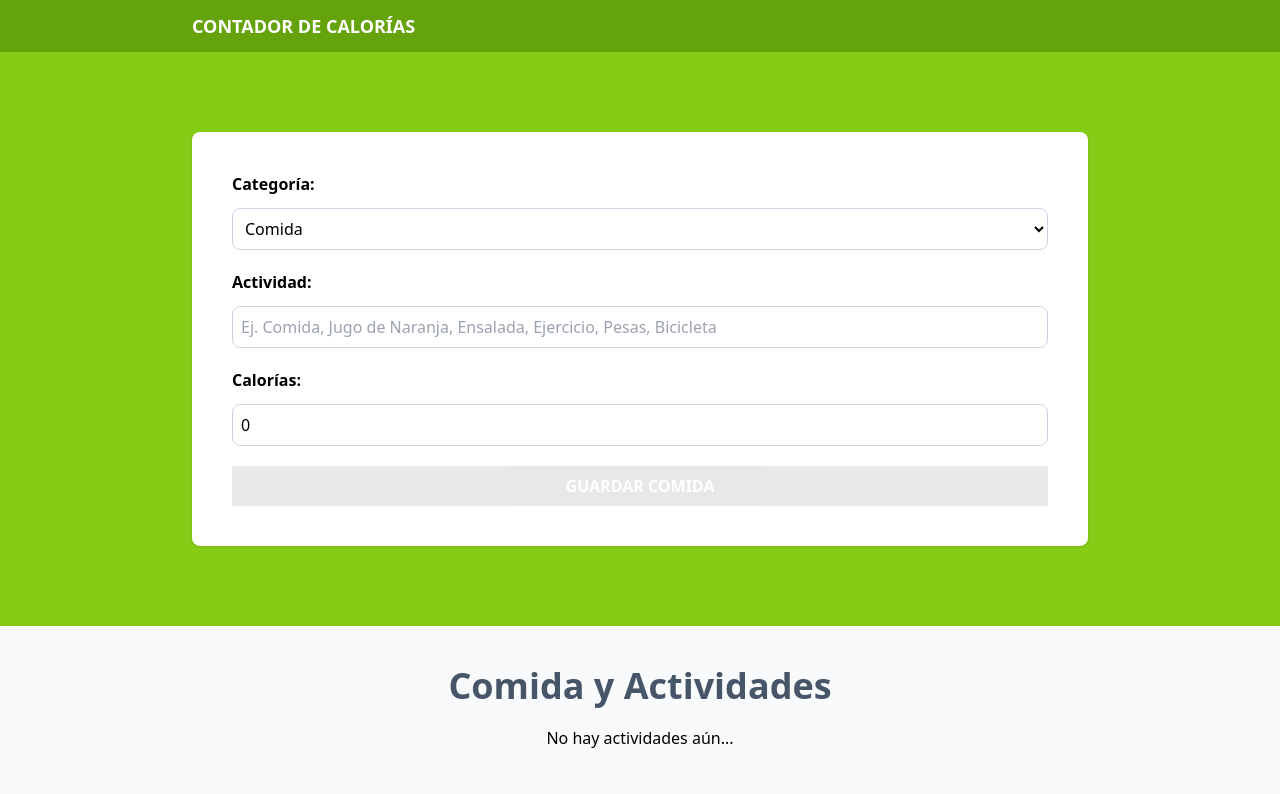
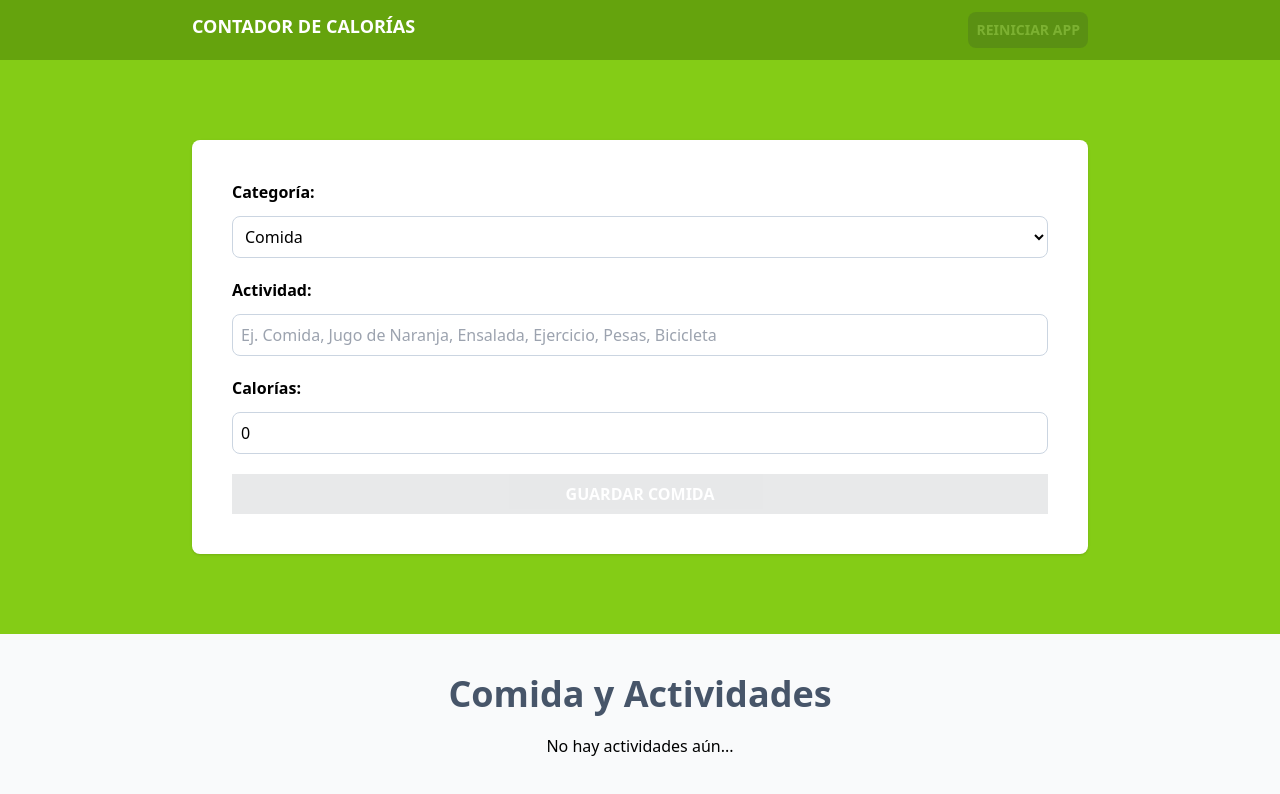
Before and after one commit to gbarrerameneses/contador-de-calorias-consumo-ejercicios-con-typescript-use-reducer, a React (Vite) app: page / in a window 1280 px wide. Shown: the top 794 px of the page. Built offline with nearby package versions, Linux system fonts and the light colour scheme.

Commit message:
creando la acción para reiniciar la app

```diff
--- a/src/App.tsx
+++ b/src/App.tsx
@@ -1,4 +1,4 @@
-import { useReducer, useEffect } from "react"
+import { useReducer, useEffect, useMemo } from "react"
 import Formulario from "./components/Form"
 import ActivityList from "./components/ActivityList";
 import { activityReducer, initialState } from "./reducers/activity-reducer"
@@ -13,6 +13,8 @@
     localStorage.setItem('activities', JSON.stringify(state.activities))
   }, [state.activities])
 
+  const canRestartApp = () => useMemo(() => state.activities.length, [state.activities])
+
   return (
     <>
       <header className="bg-lime-600 py-3">
@@ -20,6 +22,14 @@
           <h1 className="text-center text-lg font-bold text-white uppercase">
           Contador de Calorías
           </h1>
+
+          <button
+            className="bg-gray-800 hover:bg-gray-900 p-2 font-bold uppercase text-white cursor-pointer rounded-lg text-sm disabled:opacity-15"
+            disabled={!canRestartApp()}
+            onClick={() => dispatch({type: 'restart-app'})}
+            >
+              Reiniciar App
+          </button>
         </div>
       </header>
 
--- a/src/components/ActivityList.tsx
+++ b/src/components/ActivityList.tsx
@@ -29,7 +29,7 @@
       activities.map(activity =>(
         <div
             key={activity.id}
-            className="px-5 py-10 bg-white mt-5 flex justify-between"
+            className="px-5 py-10 bg-white mt-5 flex justify-between shadow"
         >
             <div className="space-y-2 relative">
                 <p className={`absolute -top-8 -left-8 px-10 py-2 text-white font-bold
--- a/src/reducers/activity-reducer.ts
+++ b/src/reducers/activity-reducer.ts
@@ -4,7 +4,8 @@
 export type ActivityActions = // Los Actions consta de dos partes, el type y el payload
     { type: 'save-activity', payload: { newActivity: Activity } } |
     { type: 'set-activeId', payload: { id: Activity['id'] } } |
-    { type: 'delete-activity', payload: { id: Activity['id'] } }
+    { type: 'delete-activity', payload: { id: Activity['id'] } } |
+    { type: 'restart-app'}
 
 export type ActivityState = {
     activities: Activity[],
@@ -63,5 +64,12 @@
         }
     }
 
+    if(action.type === 'restart-app'){
+        return {
+            activities: [],
+            activiteId: ''
+        }
+    }
+
     return state
 }
```
